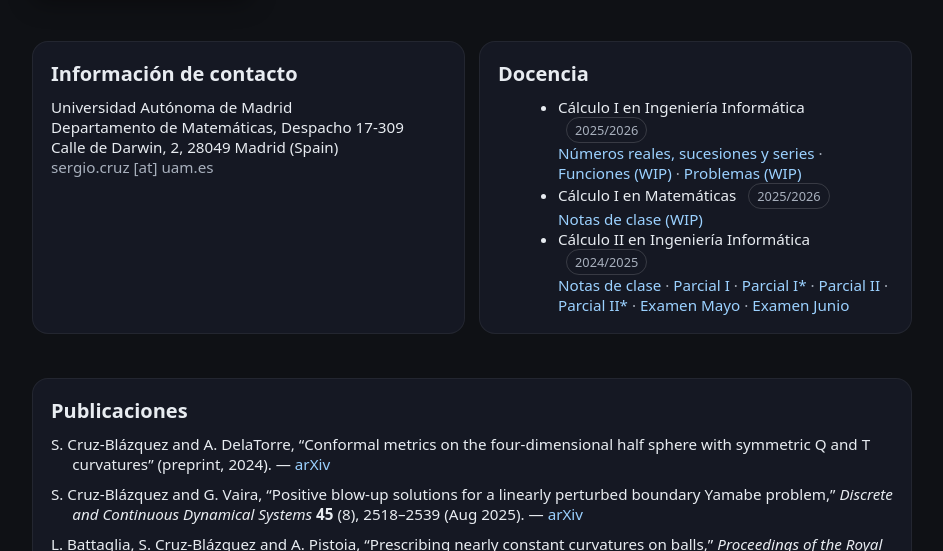
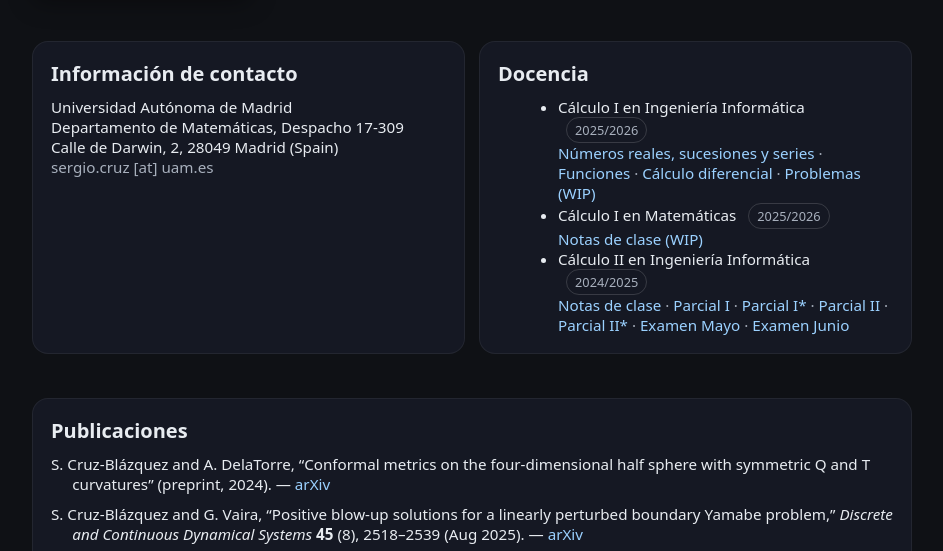
Before and after one commit to sergio-cruz-uam/sergio-cruz-uam.github.io, a plain HTML site: page index.html in a window 1280 px wide. Shown: the part 208-759 px from the top of the page, without its empty margins (168-1111 px from the left). Drawn offline with Linux system fonts and the light colour scheme.

Commit message:
tema nuevo

```diff
--- a/index.html
+++ b/index.html
@@ -88,7 +88,8 @@ header img {
             <span class="tag">2025/2026</span>
             <div class="muted">
               <a href="assets/apuntes/2025-2026/calculoI-inginf/Sucesiones.pdf">Números reales, sucesiones y series</a> ·
-			  <a href="assets/apuntes/2025-2026/calculoI-inginf/Funciones.pdf">Funciones (WIP)</a> ·
+			  <a href="assets/apuntes/2025-2026/calculoI-inginf/Funciones.pdf">Funciones</a> ·
+			  <a href="assets/apuntes/2025-2026/calculoI-inginf/Cálculo Diferencial.pdf">Cálculo diferencial</a> ·
               <a href="assets/apuntes/2025-2026/calculoI-inginf/Problemas Resueltos.pdf">Problemas (WIP)</a>
             </div>
           </li>
```
Also changed, not shown: 3 other files.
